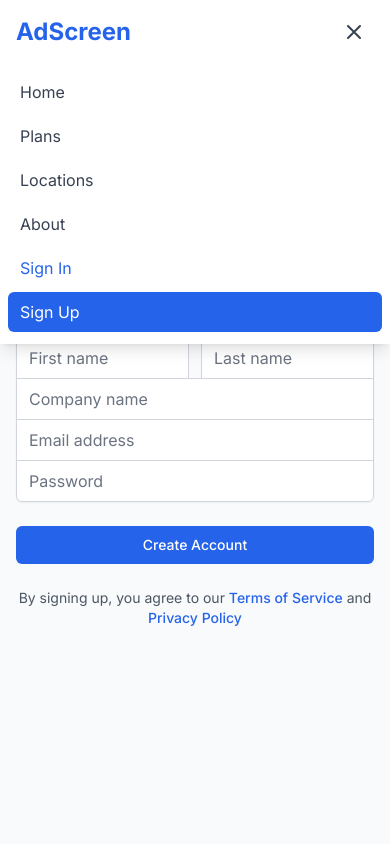
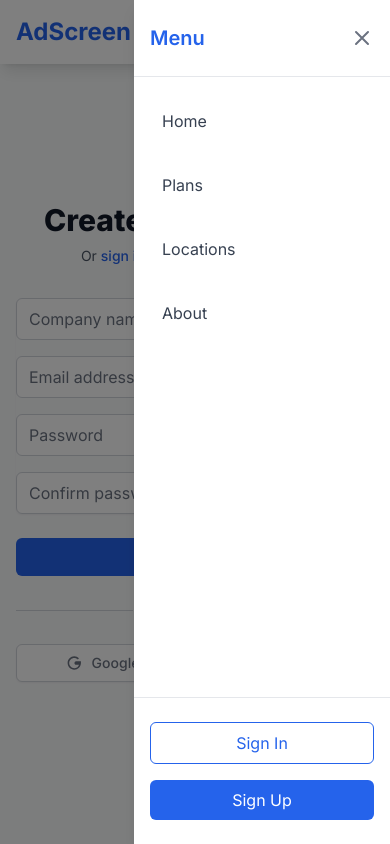
Before and after one commit to itxsamad1/Advertising-App, a Next.js app: page /signup in a window 390 px wide. Both pictures are taken after a click on the button 354 px from the left and 32 px from the top of the page. Built offline with nearby package versions, Linux system fonts and the light colour scheme.

Commit message:
Updated mobile menu to side drawer and enhanced sign-up page with social login options

```diff
--- a/src/app/_components/Navbar.jsx
+++ b/src/app/_components/Navbar.jsx
@@ -1,9 +1,33 @@
 'use client';
 import Link from 'next/link';
-import { useState } from 'react';
+import { useState, useEffect } from 'react';
 
 const Navbar = () => {
   const [isMenuOpen, setIsMenuOpen] = useState(false);
+
+  // Close menu when clicking outside
+  useEffect(() => {
+    const handleClickOutside = (event) => {
+      if (isMenuOpen && !event.target.closest('.mobile-menu') && !event.target.closest('.menu-button')) {
+        setIsMenuOpen(false);
+      }
+    };
+
+    document.addEventListener('mousedown', handleClickOutside);
+    return () => document.removeEventListener('mousedown', handleClickOutside);
+  }, [isMenuOpen]);
+
+  // Prevent scroll when menu is open
+  useEffect(() => {
+    if (isMenuOpen) {
+      document.body.style.overflow = 'hidden';
+    } else {
+      document.body.style.overflow = 'unset';
+    }
+    return () => {
+      document.body.style.overflow = 'unset';
+    };
+  }, [isMenuOpen]);
 
   return (
     <nav className="bg-white shadow-lg fixed w-full z-50">
@@ -41,7 +65,7 @@ const Navbar = () => {
           <div className="md:hidden flex items-center">
             <button
               onClick={() => setIsMenuOpen(!isMenuOpen)}
-              className="inline-flex items-center justify-center p-2 rounded-md text-gray-700 hover:text-blue-600 focus:outline-none"
+              className="menu-button inline-flex items-center justify-center p-2 rounded-md text-gray-700 hover:text-blue-600 focus:outline-none"
             >
               <svg
                 className="h-6 w-6"
@@ -60,30 +84,83 @@ const Navbar = () => {
         </div>
       </div>
 
-      {/* Mobile Menu */}
-      {isMenuOpen && (
-        <div className="md:hidden">
-          <div className="px-2 pt-2 pb-3 space-y-1 sm:px-3">
-            <Link href="/" className="block text-gray-700 hover:text-blue-600 px-3 py-2 rounded-md">
+      {/* Mobile Menu - Side Drawer */}
+      <div
+        className={`fixed inset-y-0 right-0 transform md:hidden w-64 bg-white shadow-lg transition-transform duration-300 ease-in-out z-50 mobile-menu ${
+          isMenuOpen ? 'translate-x-0' : 'translate-x-full'
+        }`}
+      >
+        <div className="h-full flex flex-col">
+          <div className="px-4 py-6 border-b border-gray-200">
+            <div className="flex items-center justify-between">
+              <span className="text-xl font-semibold text-blue-600">Menu</span>
+              <button
+                onClick={() => setIsMenuOpen(false)}
+                className="rounded-md text-gray-500 hover:text-gray-700 focus:outline-none"
+              >
+                <svg className="h-6 w-6" fill="none" viewBox="0 0 24 24" stroke="currentColor">
+                  <path strokeLinecap="round" strokeLinejoin="round" strokeWidth={2} d="M6 18L18 6M6 6l12 12" />
+                </svg>
+              </button>
+            </div>
+          </div>
+
+          <div className="flex-1 px-4 py-6 space-y-6">
+            <Link
+              href="/"
+              className="block text-gray-700 hover:text-blue-600 hover:bg-blue-50 px-3 py-2 rounded-md"
+              onClick={() => setIsMenuOpen(false)}
+            >
               Home
             </Link>
-            <Link href="/plans" className="block text-gray-700 hover:text-blue-600 px-3 py-2 rounded-md">
+            <Link
+              href="/plans"
+              className="block text-gray-700 hover:text-blue-600 hover:bg-blue-50 px-3 py-2 rounded-md"
+              onClick={() => setIsMenuOpen(false)}
+            >
               Plans
             </Link>
-            <Link href="/locations" className="block text-gray-700 hover:text-blue-600 px-3 py-2 rounded-md">
+            <Link
+              href="/locations"
+              className="block text-gray-700 hover:text-blue-600 hover:bg-blue-50 px-3 py-2 rounded-md"
+              onClick={() => setIsMenuOpen(false)}
+            >
               Locations
             </Link>
-            <Link href="/about" className="block text-gray-700 hover:text-blue-600 px-3 py-2 rounded-md">
+            <Link
+              href="/about"
+              className="block text-gray-700 hover:text-blue-600 hover:bg-blue-50 px-3 py-2 rounded-md"
+              onClick={() => setIsMenuOpen(false)}
+            >
               About
             </Link>
-            <Link href="/signin" className="block text-blue-600 hover:text-blue-700 px-3 py-2 rounded-md">
+          </div>
+
+          <div className="px-4 py-6 border-t border-gray-200 space-y-4">
+            <Link
+              href="/signin"
+              className="block w-full text-center text-blue-600 hover:text-blue-700 px-4 py-2 rounded-md border border-blue-600"
+              onClick={() => setIsMenuOpen(false)}
+            >
               Sign In
             </Link>
-            <Link href="/signup" className="block bg-blue-600 text-white hover:bg-blue-700 px-3 py-2 rounded-md">
+            <Link
+              href="/signup"
+              className="block w-full text-center bg-blue-600 text-white hover:bg-blue-700 px-4 py-2 rounded-md"
+              onClick={() => setIsMenuOpen(false)}
+            >
               Sign Up
             </Link>
           </div>
         </div>
+      </div>
+
+      {/* Overlay */}
+      {isMenuOpen && (
+        <div
+          className="fixed inset-0 bg-black bg-opacity-50 md:hidden"
+          onClick={() => setIsMenuOpen(false)}
+        ></div>
       )}
     </nav>
   );
--- a/src/app/signup/page.jsx
+++ b/src/app/signup/page.jsx
@@ -2,13 +2,12 @@
 import { useState } from 'react';
 import Link from 'next/link';
 
-export default function SignUp() {
+export default function SignUpPage() {
   const [formData, setFormData] = useState({
-    firstName: '',
-    lastName: '',
+    companyName: '',
     email: '',
     password: '',
-    companyName: ''
+    confirmPassword: ''
   });
 
   const handleChange = (e) => {
@@ -21,58 +20,27 @@ export default function SignUp() {
 
   const handleSubmit = (e) => {
     e.preventDefault();
-    // Handle sign up logic here
-    console.log('Sign up attempt with:', formData);
+    // Add your sign-up logic here
+    console.log('Form submitted:', formData);
   };
 
   return (
-    <div className="min-h-screen flex items-center justify-center bg-gray-50 py-12 px-4 sm:px-6 lg:px-8">
+    <div className="min-h-screen pt-16 flex items-center justify-center bg-gray-50 py-12 px-4 sm:px-6 lg:px-8">
       <div className="max-w-md w-full space-y-8">
         <div>
           <h2 className="mt-6 text-center text-3xl font-extrabold text-gray-900">
             Create your account
           </h2>
           <p className="mt-2 text-center text-sm text-gray-600">
-            Already have an account?{' '}
+            Or{' '}
             <Link href="/signin" className="font-medium text-blue-600 hover:text-blue-500">
-              Sign in
+              sign in to your existing account
             </Link>
           </p>
         </div>
+
         <form className="mt-8 space-y-6" onSubmit={handleSubmit}>
-          <div className="rounded-md shadow-sm -space-y-px">
-            <div className="grid grid-cols-2 gap-3">
-              <div>
-                <label htmlFor="first-name" className="sr-only">
-                  First name
-                </label>
-                <input
-                  id="first-name"
-                  name="firstName"
-                  type="text"
-                  required
-                  className="appearance-none rounded-none relative block w-full px-3 py-2 border border-gray-300 placeholder-gray-500 text-gray-900 rounded-t-md focus:outline-none focus:ring-blue-500 focus:border-blue-500 focus:z-10 sm:text-sm"
-                  placeholder="First name"
-                  value={formData.firstName}
-                  onChange={handleChange}
-                />
-              </div>
-              <div>
-                <label htmlFor="last-name" className="sr-only">
-                  Last name
-                </label>
-                <input
-                  id="last-name"
-                  name="lastName"
-                  type="text"
-                  required
-                  className="appearance-none rounded-none relative block w-full px-3 py-2 border border-gray-300 placeholder-gray-500 text-gray-900 rounded-t-md focus:outline-none focus:ring-blue-500 focus:border-blue-500 focus:z-10 sm:text-sm"
-                  placeholder="Last name"
-                  value={formData.lastName}
-                  onChange={handleChange}
-                />
-              </div>
-            </div>
+          <div className="rounded-md shadow-sm space-y-4">
             <div>
               <label htmlFor="company-name" className="sr-only">
                 Company name
@@ -82,7 +50,7 @@ export default function SignUp() {
                 name="companyName"
                 type="text"
                 required
-                className="appearance-none rounded-none relative block w-full px-3 py-2 border border-gray-300 placeholder-gray-500 text-gray-900 focus:outline-none focus:ring-blue-500 focus:border-blue-500 focus:z-10 sm:text-sm"
+                className="appearance-none rounded-md relative block w-full px-3 py-2 border border-gray-300 placeholder-gray-500 text-gray-900 focus:outline-none focus:ring-blue-500 focus:border-blue-500 focus:z-10 sm:text-sm"
                 placeholder="Company name"
                 value={formData.companyName}
                 onChange={handleChange}
@@ -98,7 +66,7 @@ export default function SignUp() {
                 type="email"
                 autoComplete="email"
                 required
-                className="appearance-none rounded-none relative block w-full px-3 py-2 border border-gray-300 placeholder-gray-500 text-gray-900 focus:outline-none focus:ring-blue-500 focus:border-blue-500 focus:z-10 sm:text-sm"
+                className="appearance-none rounded-md relative block w-full px-3 py-2 border border-gray-300 placeholder-gray-500 text-gray-900 focus:outline-none focus:ring-blue-500 focus:border-blue-500 focus:z-10 sm:text-sm"
                 placeholder="Email address"
                 value={formData.email}
                 onChange={handleChange}
@@ -114,9 +82,25 @@ export default function SignUp() {
                 type="password"
                 autoComplete="new-password"
                 required
-                className="appearance-none rounded-none relative block w-full px-3 py-2 border border-gray-300 placeholder-gray-500 text-gray-900 rounded-b-md focus:outline-none focus:ring-blue-500 focus:border-blue-500 focus:z-10 sm:text-sm"
+                className="appearance-none rounded-md relative block w-full px-3 py-2 border border-gray-300 placeholder-gray-500 text-gray-900 focus:outline-none focus:ring-blue-500 focus:border-blue-500 focus:z-10 sm:text-sm"
                 placeholder="Password"
                 value={formData.password}
+                onChange={handleChange}
+              />
+            </div>
+            <div>
+              <label htmlFor="confirm-password" className="sr-only">
+                Confirm password
+              </label>
+              <input
+                id="confirm-password"
+                name="confirmPassword"
+                type="password"
+                autoComplete="new-password"
+                required
+                className="appearance-none rounded-md relative block w-full px-3 py-2 border border-gray-300 placeholder-gray-500 text-gray-900 focus:outline-none focus:ring-blue-500 focus:border-blue-500 focus:z-10 sm:text-sm"
+                placeholder="Confirm password"
+                value={formData.confirmPassword}
                 onChange={handleChange}
               />
             </div>
@@ -125,21 +109,42 @@ export default function SignUp() {
           <div>
             <button
               type="submit"
-              className="group relative w-full flex justify-center py-2 px-4 border border-transparent text-sm font-medium rounded-md text-white bg-blue-600 hover:bg-blue-700 focus:outline-none focus:ring-2 focus:ring-offset-2 focus:ring-blue-500"
+              className="group relative w-full flex justify-center py-2 px-4 border border-transparent text-sm font-medium rounded-md text-white bg-blue-600 hover:bg-blue-700 focus:outline-none focus:ring-2 focus:ring-offset-2 focus:ring-blue-500 transition-colors"
             >
-              Create Account
+              Sign up
             </button>
           </div>
 
-          <div className="text-sm text-center text-gray-600">
-            By signing up, you agree to our{' '}
-            <a href="#" className="font-medium text-blue-600 hover:text-blue-500">
-              Terms of Service
-            </a>{' '}
-            and{' '}
-            <a href="#" className="font-medium text-blue-600 hover:text-blue-500">
-              Privacy Policy
-            </a>
+          <div className="relative my-6">
+            <div className="absolute inset-0 flex items-center">
+              <div className="w-full border-t border-gray-300"></div>
+            </div>
+            <div className="relative flex justify-center text-sm">
+              <span className="px-2 bg-gray-50 text-gray-500">Or continue with</span>
+            </div>
+          </div>
+
+          <div className="grid grid-cols-2 gap-4">
+            <button
+              type="button"
+              onClick={() => console.log('Google sign up')}
+              className="w-full inline-flex justify-center py-2 px-4 border border-gray-300 rounded-md shadow-sm bg-white text-sm font-medium text-gray-500 hover:bg-gray-50 transition-colors"
+            >
+              <svg className="w-5 h-5 mr-2" viewBox="0 0 24 24" fill="currentColor">
+                <path d="M12.545,12.151L12.545,12.151c0,1.054,0.855,1.909,1.909,1.909h3.536c-0.367,1.333-1.235,2.471-2.4,3.199 c-0.962,0.603-2.089,0.94-3.283,0.94c-3.353,0-6.076-2.723-6.076-6.076s2.723-6.076,6.076-6.076c1.596,0,3.118,0.663,4.237,1.782 l1.414-1.414c-1.492-1.492-3.432-2.368-5.651-2.368c-4.394,0-7.96,3.566-7.96,7.96s3.566,7.96,7.96,7.96 c2.219,0,4.159-0.876,5.651-2.368c1.492-1.492,2.368-3.432,2.368-5.651v-1.909H14.454 C13.4,10.242,12.545,11.097,12.545,12.151z"></path>
+              </svg>
+              Google
+            </button>
+            <button
+              type="button"
+              onClick={() => console.log('Facebook sign up')}
+              className="w-full inline-flex justify-center py-2 px-4 border border-gray-300 rounded-md shadow-sm bg-white text-sm font-medium text-gray-500 hover:bg-gray-50 transition-colors"
+            >
+              <svg className="w-5 h-5 mr-2" viewBox="0 0 24 24" fill="currentColor">
+                <path d="M20.9,2H3.1C2.5,2,2,2.5,2,3.1v17.8C2,21.5,2.5,22,3.1,22h9.6v-7.7h-2.6v-3h2.6V9.2c0-2.6,1.6-4,3.9-4c1.1,0,2.1,0.1,2.3,0.1v2.7h-1.6c-1.3,0-1.5,0.6-1.5,1.5v1.9h3l-0.4,3h-2.6V22h5.1c0.6,0,1.1-0.5,1.1-1.1V3.1C22,2.5,21.5,2,20.9,2z"></path>
+              </svg>
+              Facebook
+            </button>
           </div>
         </form>
       </div>
```
